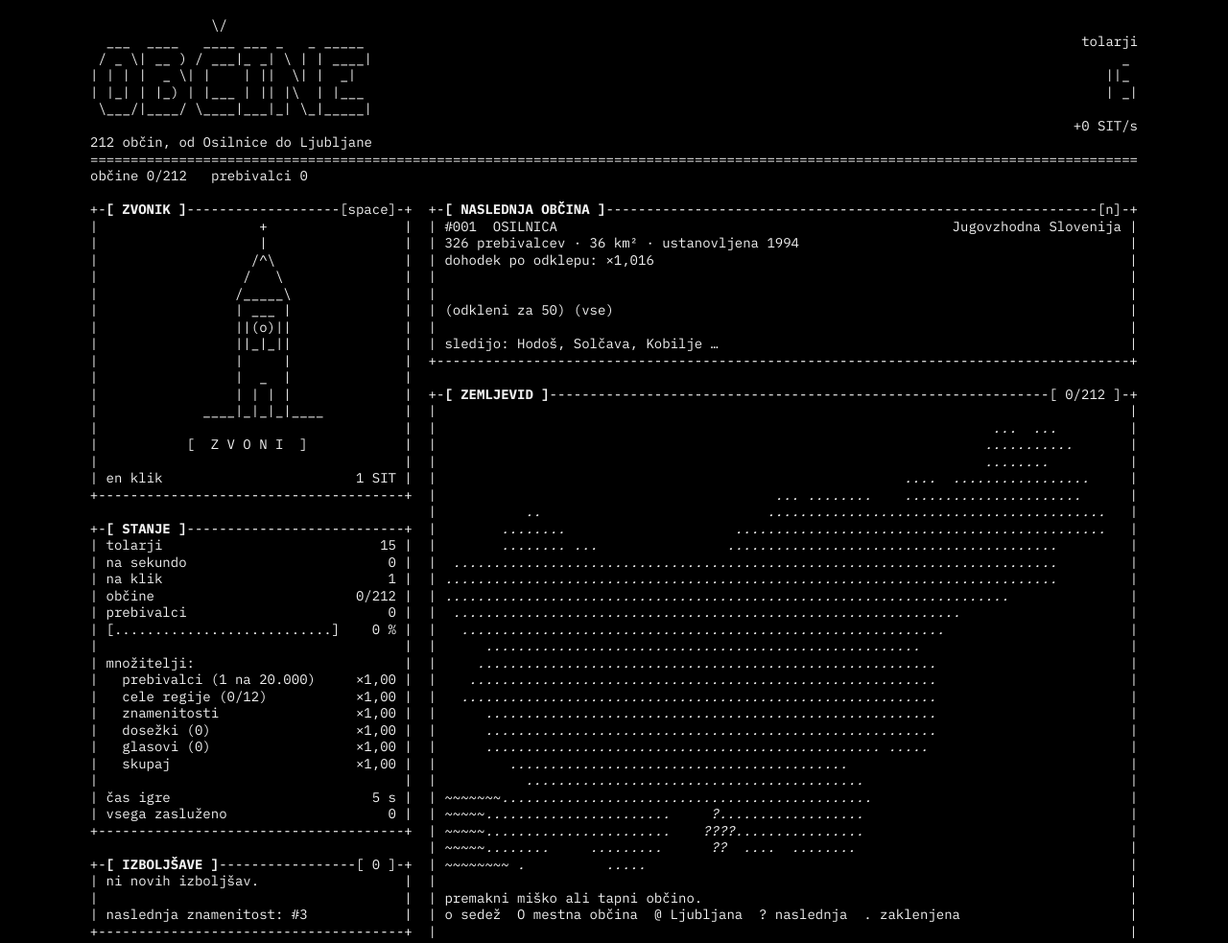
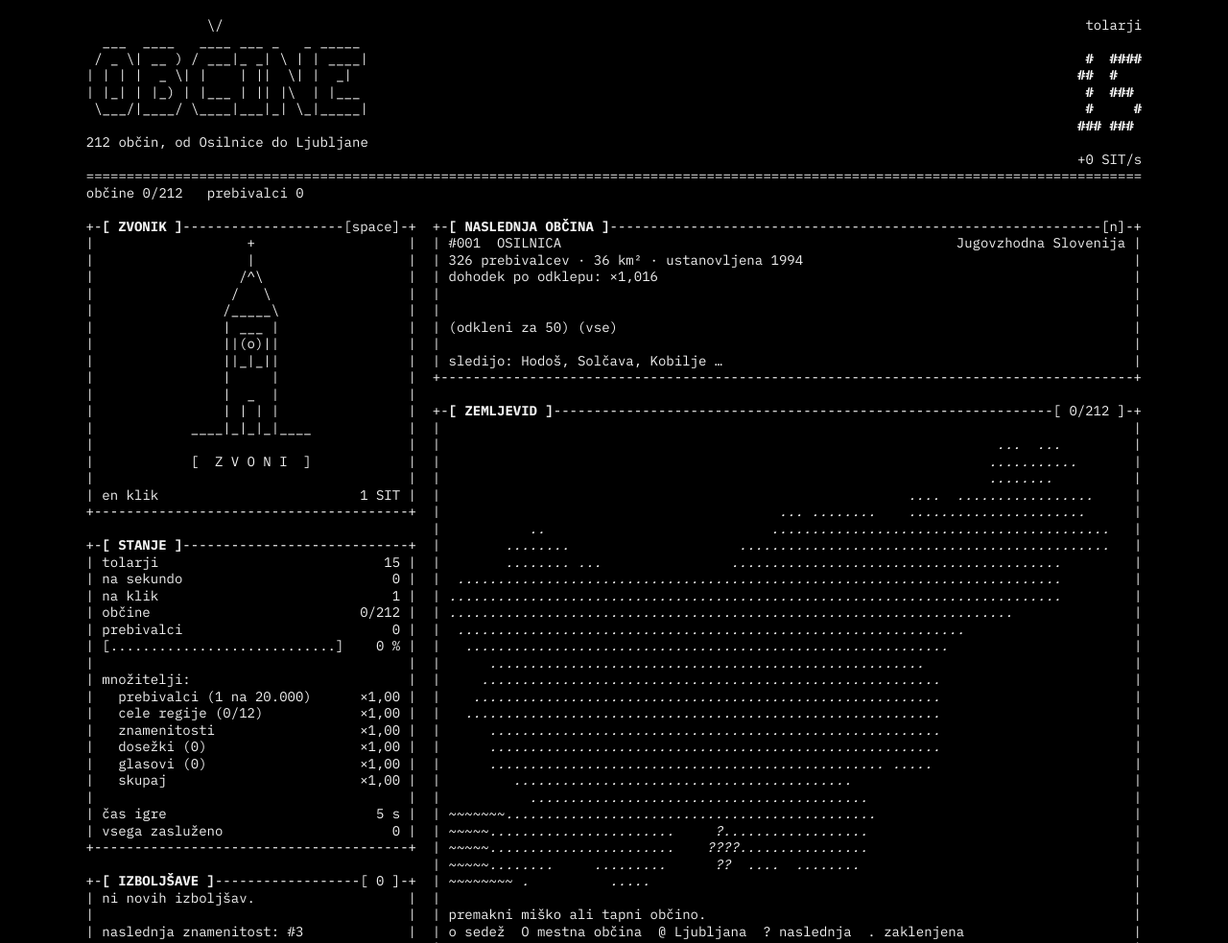
Before and after one commit to collarcore/improved-disco, a plain HTML site: page index.html in a window 1280 px wide. Shown: the top 983 px of the page at 96% size. Drawn offline with Linux system fonts and the light colour scheme.

Commit message:
Readable counter, centred bell, self-hosted font, input fixes
- 5-row bold block digits for the tolar counter
- bell centred on its axis; left column made odd-width so it can be exact
- IBM Plex Mono served from the repo so č/š/ž keep the grid everywhere
- thousands separator on 4-digit numbers too
- holding space or Enter no longer autoclicks
- background tabs earn for the real elapsed time

Co-Authored-By: Claude Opus 5.5 <noreply@anthropic.com>
Claude-Session: https://claude.ai/code/session_011S4VzmSE5GenGnwfxw3nMq

```diff
--- a/index.html
+++ b/index.html
@@ -15,10 +15,13 @@
 <meta property="og:image" content="https://collarcore.github.io/improved-disco/og.png">
 <meta property="og:url" content="https://collarcore.github.io/improved-disco/">
 <meta name="twitter:card" content="summary_large_image">
-<link rel="preconnect" href="https://fonts.googleapis.com">
-<link rel="preconnect" href="https://fonts.gstatic.com" crossorigin>
-<link href="https://fonts.googleapis.com/css2?family=IBM+Plex+Mono:wght@400;700&display=swap" rel="stylesheet">
+<link rel="preload" href="fonts/ibm-plex-mono-latin-400-normal.woff2" as="font" type="font/woff2" crossorigin>
 <style>
+@font-face{font-family:"IBM Plex Mono";font-weight:400;font-display:swap;src:url(fonts/ibm-plex-mono-latin-400-normal.woff2) format("woff2");unicode-range:U+0000-00FF,U+0131,U+0152-0153,U+02BB-02BC,U+02C6,U+02DA,U+02DC,U+0304,U+0308,U+0329,U+2000-206F,U+20AC,U+2122,U+2191,U+2193,U+2212,U+2215,U+FEFF,U+FFFD}
+@font-face{font-family:"IBM Plex Mono";font-weight:400;font-display:swap;src:url(fonts/ibm-plex-mono-latin-ext-400-normal.woff2) format("woff2");unicode-range:U+0100-02BA,U+02BD-02C5,U+02C7-02CC,U+02CE-02D7,U+02DD-02FF,U+0304,U+0308,U+0329,U+1D00-1DBF,U+1E00-1E9F,U+1EF2-1EFF,U+2020,U+20A0-20AB,U+20AD-20C0,U+2113,U+2C60-2C7F,U+A720-A7FF}
+@font-face{font-family:"IBM Plex Mono";font-weight:700;font-display:swap;src:url(fonts/ibm-plex-mono-latin-700-normal.woff2) format("woff2");unicode-range:U+0000-00FF,U+0131,U+0152-0153,U+02BB-02BC,U+02C6,U+02DA,U+02DC,U+0304,U+0308,U+0329,U+2000-206F,U+20AC,U+2122,U+2191,U+2193,U+2212,U+2215,U+FEFF,U+FFFD}
+@font-face{font-family:"IBM Plex Mono";font-weight:700;font-display:swap;src:url(fonts/ibm-plex-mono-latin-ext-700-normal.woff2) format("woff2");unicode-range:U+0100-02BA,U+02BD-02C5,U+02C7-02CC,U+02CE-02D7,U+02DD-02FF,U+0304,U+0308,U+0329,U+1D00-1DBF,U+1E00-1E9F,U+1EF2-1EFF,U+2020,U+20A0-20AB,U+20AD-20C0,U+2113,U+2C60-2C7F,U+A720-A7FF}
+
 /* VOICE: a municipal terminal from 1991, dry and a bit proud
    IDEA: a text-mode registry screen; every glyph sits on one character grid
    PICTURE: the ASCII map of Slovenia filling in, občina by občina
@@ -133,10 +136,10 @@ ACH.push(['ref1','Ljudstvo je odločilo','razpiši referendum',()=>S.refs>=1],['
 function checkAch(){for(const a of ACH){if(a[0]==='tri'||S.ach.includes(a[0]))continue;if(a[3]()){S.ach.push(a[0]);log('dosežek: '+a[1]+' (+1 %)')}}}
 
 /* ================= FORMAT ================= */
-function fmt(x,dec){if(!isFinite(x))return '∞';if(x<1e6){return x.toLocaleString('sl-SI',{maximumFractionDigits:dec&&x<100?1:0})}
+function fmt(x,dec){if(!isFinite(x))return '∞';if(x<1e6){return x.toLocaleString('sl-SI',{maximumFractionDigits:dec&&x<100?1:0,useGrouping:'always'})}
  const sf=['mio','mrd','bil','bld','tril','trld','kvad','kvadd'];let k=Math.floor(Math.log10(x)/3)-2;if(k>=sf.length)return x.toExponential(2).replace('.',',');
  return (x/10**(3*k+6)).toLocaleString('sl-SI',{minimumFractionDigits:2,maximumFractionDigits:2})+' '+sf[k]}
-const num=x=>x.toLocaleString('sl-SI');
+const num=x=>x.toLocaleString('sl-SI',{useGrouping:'always'});
 const dur=s=>{s=Math.max(0,Math.round(s));if(s<60)return s+' s';const m=Math.floor(s/60);if(m<60)return m+' min';const h=Math.floor(m/60);return h<48?h+' h '+(m%60)+' min':Math.floor(h/24)+' dni'};
 const L=s=>[...s].length;
 const esc=s=>s.replace(/&/g,'&amp;').replace(/</g,'&lt;').replace(/>/g,'&gt;');
@@ -163,9 +166,11 @@ function box(title,lines,w,right=[]){const inner=w-4;
 const bar=(f,w)=>{const k=Math.round(Math.max(0,Math.min(1,f))*w);return '['+'#'.repeat(k)+'.'.repeat(w-k)+']'};
 
 /* ================= BIG DIGITS / BANNERS ================= */
-const SEG={'0':[' _ ','| |','|_|'],'1':['   ','  |','  |'],'2':[' _ ',' _|','|_ '],'3':[' _ ',' _|',' _|'],'4':['   ','|_|','  |'],'5':[' _ ','|_ ',' _|'],
- '6':[' _ ','|_ ','|_|'],'7':[' _ ','  |','  |'],'8':[' _ ','|_|','|_|'],'9':[' _ ','|_|',' _|'],'.':[' ',' ','.'],',':[' ',' ',','],'-':['   ',' _ ','   '],'e':['   ',' _ ','|_ '],'+':['   ',' | ','   ']};
-function big(str){const r=['','',''];for(const ch of str){const g=SEG[ch];if(!g)continue;for(let i=0;i<3;i++)r[i]+=g[i]}return r}
+const SEG={'0':[' ## ','#  #','#  #','#  #',' ## '],'1':['  # ',' ## ','  # ','  # ',' ###'],'2':[' ## ','#  #','  # ',' #  ','####'],
+ '3':['### ','   #',' ## ','   #','### '],'4':['#  #','#  #','####','   #','   #'],'5':['####','#   ','### ','   #','### '],'6':[' ## ','#   ','### ','#  #',' ## '],
+ '7':['####','   #','  # ',' #  ',' #  '],'8':[' ## ','#  #',' ## ','#  #',' ## '],'9':[' ## ','#  #',' ###','   #',' ## '],
+ '.':[' ',' ',' ',' ','#'],',':['  ','  ','  ',' #','# '],'-':['    ','    ','####','    ','    '],'e':[' ## ','#  #','####','#   ',' ###'],'+':['   ',' # ','###',' # ','   ']};
+function big(str){const r=['','','','',''];for(const ch of [...str]){const g=SEG[ch];if(!g)continue;for(let i=0;i<5;i++)r[i]+=(r[i]?' ':'')+g[i]}return r}
 const BAN_BIG=[
 '               \\/',
 '  ___  ____   ____ ___ _   _ _____',
@@ -215,9 +220,9 @@ let MODE='',W={},FS=14;
 function layout(){const vw=document.documentElement.clientWidth-16;const mz=document.getElementById('measure');
  const cw=f=>{document.body.style.fontSize=f+'px';return mz.getBoundingClientRect().width/100};
  let mode,f;
- for(f of [14,13]){const c=Math.floor(vw/cw(f));if(c>=174){mode='3';W={a:40,b:88,c:Math.min(48,c-132),tot:0};break}}
- if(!mode)for(f of [14,13]){const c=Math.floor(vw/cw(f));if(c>=130){mode='2';W={a:40,b:88};break}}
- if(!mode){for(f of [14,13,12,11,10]){const c=Math.floor(vw/cw(f));if(c>=48||f===10){mode='1';W={a:Math.max(48,Math.min(c,c>=88?88:62))};break}}}
+ for(f of [14,13]){const c=Math.floor(vw/cw(f));if(c>=175){mode='3';W={a:41,b:88,c:Math.min(48,c-133)};break}}
+ if(!mode)for(f of [14,13]){const c=Math.floor(vw/cw(f));if(c>=131){mode='2';W={a:41,b:88};break}}
+ if(!mode){for(f of [14,13,12,11,10]){const c=Math.floor(vw/cw(f));if(c>=48||f===10){mode='1';W={a:Math.max(49,Math.min(c,c>=89?89:63))-(Math.max(49,Math.min(c,c>=89?89:63))%2?0:1)};break}}}
  FS=f;document.body.style.fontSize=f+'px';
  const key=mode+JSON.stringify(W);if(key===MODE)return;MODE=key;
  const P={bell:'a',stat:'a',ups:'c',reg:'c',list:'c',ach:'c',ref:'a',set:'a',next:'b',map:'b',gen:'b',log:'b'};
@@ -236,12 +241,12 @@ let PW={},HW=80,cache={};
 /* ================= PANELS ================= */
 function pHead(){const w=HW;const ban=w>=70?BAN_BIG:BAN_SMALL;const s=fmt(Math.floor(S.sit));const m=s.match(/^([\d.,]+)\s*([^\d]*)$/);const dg=big(m?m[1]:s);
  const unit='tolarji'+(m&&m[2]?' ('+m[2]+')':'');const rate='+'+fmt(ips(),1)+' SIT/s';const sub='212 občin, od Osilnice do Ljubljane';const lines=[];
- if(w>=100){const left=[...ban,'',sub];const right=['',unit,...dg,'',rate];const rows=Math.max(left.length,right.length);
-  for(let i=0;i<rows;i++)lines.push(padR(left[i]||'',w-30)+padL(right[i]||'',30))}
- else lines.push(...ban,'',sub,'',unit,...dg,rate);
+ if(w>=100){const left=[...ban,'',sub];const right=[unit,'',...dg,'',rate];const rows=Math.max(left.length,right.length);const rw=Math.max(34,...right.map(L));
+  for(let i=0;i<rows;i++){const r=padL(right[i]||'',rw);lines.push(i>=2&&i<7?{h:esc(padR(left[i]||'',w-rw))+'<b>'+esc(r)+'</b>'}:padR(left[i]||'',w-rw)+r)}}
+ else lines.push(...ban,'',sub,'',unit,'',...dg.map(d=>({h:'<b>'+esc(padR(d,w))+'</b>'})),'',rate);
  lines.push('='.repeat(w));
  lines.push(cut('občine '+S.n+'/212   prebivalci '+num(pop())+(S.won?'   *** VSA SLOVENIJA JE TVOJA ***':''),w));
- return lines.map(l=>esc(padR(l,w))).join('\n')}
+ return lines.map(l=>typeof l==='object'?l.h:esc(padR(l,w))).join('\n')}
 const BELL=[
 '          +',
 '          |',
@@ -256,13 +261,13 @@ const BELL=[
 '       | | | |',
 '   ____|_|_|_|____'];
 function pBell(w){const iw=w-4;const sw=swing>0?(swing%2?'/o)':'(o\\'):'(o)';const cl=swing>0?(swing%2?'/':'\\'):'|';
- const art=BELL.map(l=>l.replace('%%%',sw).replace('%',cl));const aw=Math.max(...art.map(L));const off=Math.floor((iw-aw)/2);
+ const art=BELL.map(l=>l.replace('%%%',sw).replace('%',cl));const aw=Math.max(...art.map(L));const AX=10;const off=Math.floor((iw-1)/2)-AX;
  const grid=art.map(l=>[...padR(' '.repeat(off)+l,iw)]);
  for(const p of parts){const y=p.y0-Math.floor(p.age/2);if(y<0)continue;const x=p.x<.5?Math.max(0,off-L(p.t)-1-Math.floor(p.x*4)):Math.min(iw-L(p.t),off+aw+1+Math.floor((p.x-.5)*4));
   [...p.t].forEach((ch,j)=>{if(grid[y][x+j]!==undefined)grid[y][x+j]=ch})}
  const lines=grid.map(r=>[{t:r.join(''),a:'ring',c:'bell'}]);
  lines.push(['']);
- const lbl='[  Z V O N I  ]';lines.push([' '.repeat(Math.floor((iw-L(lbl))/2)),{t:lbl,a:'ring'}]);
+ const lbl='[  Z V O N I  ]';lines.push([' '.repeat(off+AX-Math.floor(L(lbl)/2)),{t:lbl,a:'ring'}]);
  lines.push(['']);lines.push(lr('en klik',fmt(clickVal(),1)+' SIT',iw));
  const now=Date.now();
  if(now<kurUntil)lines.push(lr('KURENTOVANJE ×7',Math.ceil((kurUntil-now)/1000)+' s',iw));
@@ -398,8 +403,8 @@ document.addEventListener('pointerdown',e=>{const t=target(e);if(t&&(t.dataset.a
 document.addEventListener('click',e=>{const t=target(e);if(!t||t.dataset.a==='ring'||t.dataset.a==='kurent')return;act(t.dataset.a);render()});
 let typed='';
 document.addEventListener('keydown',e=>{if(e.target.id==='impin')return;
- if((e.key==='Enter'||e.key===' ')&&e.target.dataset&&e.target.dataset.a){e.preventDefault();act(e.target.dataset.a);render();return}
- if(e.code==='Space'){e.preventDefault();ring();render();return}
+ if((e.key==='Enter'||e.key===' ')&&e.target.dataset&&e.target.dataset.a){e.preventDefault();if(!e.repeat){act(e.target.dataset.a);render()}return}
+ if(e.code==='Space'){e.preventDefault();if(!e.repeat){ring();render()}return}
  if(e.key==='n'){unlock();render()}
  typed=(typed+e.key.toLowerCase()).slice(-7);if(typed==='triglav'&&!S.ach.includes('tri')){S.ach.push('tri');log('dosežek: Na vrhu (+1 %)');ding(1319,.06,1.2)}});
 document.addEventListener('mouseover',e=>{const c=e.target.closest&&e.target.closest('#mapgrid i');if(!c)return;const i=+c.className.match(/c(\d+)/)[1];if(i!==hover){hover=i;document.getElementById('hov').textContent=`#mapgrid .c${i}{background:var(--fg);color:var(--bg)}`;mapInfo()}});
@@ -409,7 +414,7 @@ document.addEventListener('mouseout',e=>{if(e.target.closest&&e.target.closest('
 function spawnKurent(){const M=mapFor(PW.map||48);const cells=[];for(let y=0;y<M.H-3;y++)for(let x=0;x<M.W-4;x++)if(M.g[y][x]>=0&&M.g[y+2][x+3]>=0)cells.push([x,y]);
  if(!cells.length)return;kurPos=cells[Math.floor(Math.random()*cells.length)];kurGone=Date.now()+13e3;drawMap(true)}
 let last=performance.now(),saveT=0,achT=0,partT=0;
-function tick(){const now=performance.now(),dt=Math.min(1,(now-last)/1000);last=now;const g=ips()*dt;S.sit+=g;S.life+=g;S.all+=g;
+function tick(){const now=performance.now(),dt=Math.min(3600,(now-last)/1000);last=now;const g=ips()*dt;S.sit+=g;S.life+=g;S.all+=g;
  if((partT+=dt)>.08){partT=0;parts.forEach(p=>p.age++);while(parts.length&&parts[0].age>14)parts.shift();if(swing>0)swing--}
  const t=Date.now();const kx=has(LM.find(l=>l.kind==='kur').id)?.6:1;
  if(!kurPos&&t>kurNext&&S.n>=3){spawnKurent();kurNext=t+(120e3+Math.random()*120e3)*kx}
```
Also changed, not shown: src/game.html (+25 -20 lines), fonts/OFL.txt (added), fonts/ibm-plex-mono-latin-400-normal.woff2 (added), fonts/ibm-plex-mono-latin-700-normal.woff2 (added), fonts/ibm-plex-mono-latin-ext-400-normal.woff2 (added), fonts/ibm-plex-mono-latin-ext-700-normal.woff2 (added), 1 other file.
